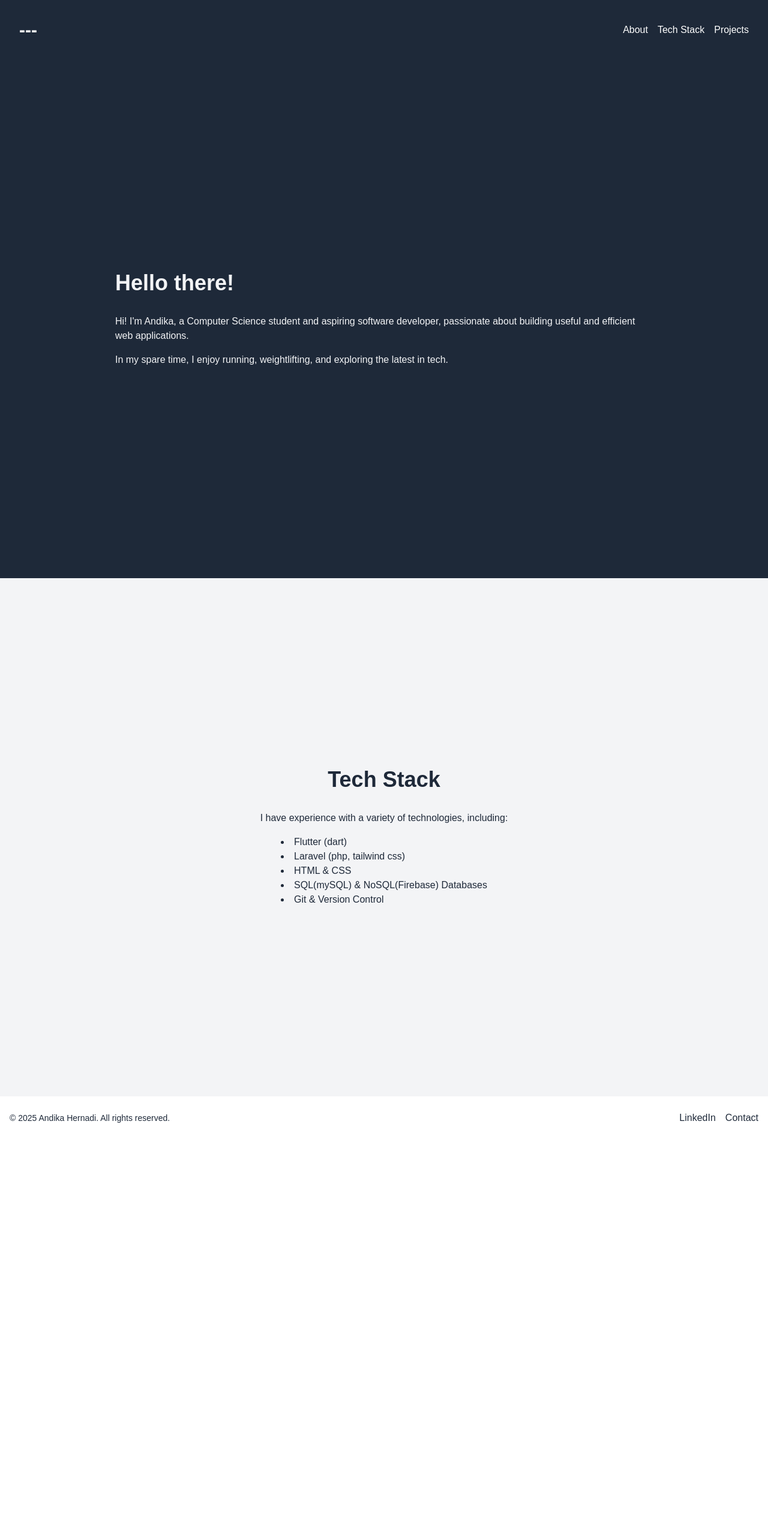
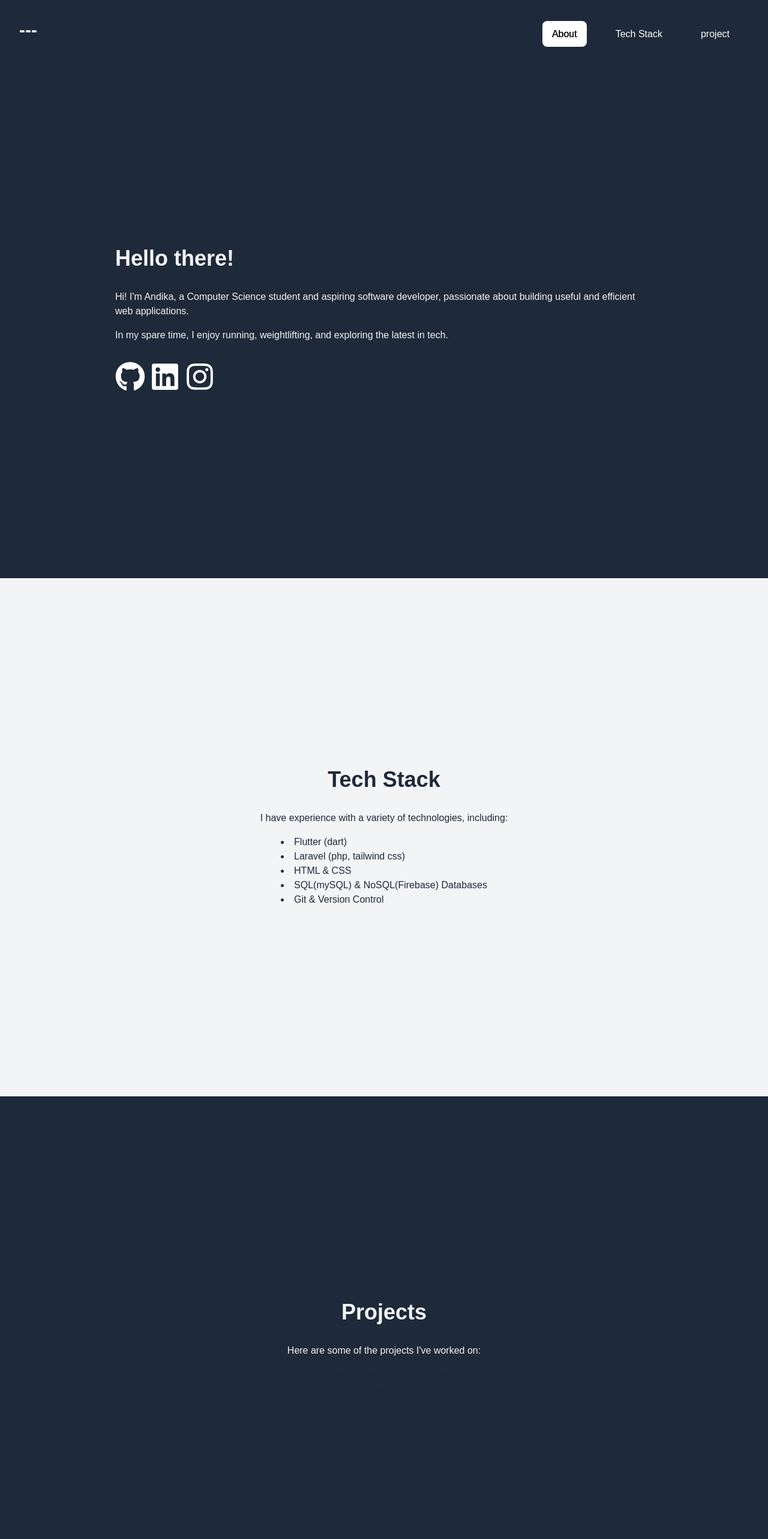
Before and after one commit to SutaSS/portofolio, a Next.js app: page / in a window 1280 px wide. Shown: the top 2566 px of the page at 60% size. Before the commit the page ends 1900 px from the top, so only its background shows below. Built offline with nearby package versions, Linux system fonts and the light colour scheme.

Commit message:
init all page and socmed

```diff
--- a/src/app/components/header.tsx
+++ b/src/app/components/header.tsx
@@ -1,24 +1,35 @@
-import React from 'react'
+import React from "react";
+import GooeyNav from "../reactBits/GooeyNav/GooeyNav";
+
+// update with your own items
+const items = [
+  { label: "About", href: "#about me" },
+  { label: "Tech Stack", href: "#tech stack" },
+  { label: "project", href: "#project" },
+];
 
 const header = () => {
   return (
-    <header className='bg-gray-800 text-white sticky top-0 p-8 z-50'>
-        <nav className='relative w-full flex items-center justify-between'>
+    <header className="bg-gray-800 text-white sticky top-0 p-8 z-50">
+      <nav className="relative w-full flex items-center justify-between">
+        <div>
+          <h1 className="text-3xl font-bold">---</h1>
+        </div>
+        <div style={{ height: "30px", position: "relative" }}>
+          <GooeyNav
+            items={items}
+            particleCount={15}
+            particleDistances={[90, 10]}
+            particleR={100}
+            initialActiveIndex={0}
+            animationTime={600}
+            timeVariance={300}
+            colors={[1, 2, 3, 1, 2, 3, 1, 4]}
+          />
+        </div>
+      </nav>
+    </header>
+  );
+};
 
-            <div>
-                <h1 className='text-3xl font-bold'>---</h1>
-            </div>
-            <div>
-                <ul className='flex space-x-4'>
-                    <li><a href="#about me" className='hover:text-gray-400'>About</a></li>
-                    <li><a href="#tech stack" className='hover:text-gray-400'>Tech Stack</a></li>
-                    <li><a href="#projects" className='hover:text-gray-400'>Projects</a></li>
-                </ul>
-            </div>
-
-        </nav>
-    </header>
-  )
-}
-
-export default header
+export default header;
--- a/src/app/page.tsx
+++ b/src/app/page.tsx
@@ -2,6 +2,7 @@ import Footer from "./components/footer";
 import Header from "./components/header";
 import About from "./section/about";
 import TechStack from "./section/techStack";
+import Project from "./section/project";
 
 export default function Home() {
   return (
@@ -9,6 +10,7 @@ export default function Home() {
       <Header />
       <About />
       <TechStack />
+      <Project />
       <Footer />
     </main>
   );
--- a/src/app/reactBits/GooeyNav/GooeyNav.tsx
+++ b/src/app/reactBits/GooeyNav/GooeyNav.tsx
@@ -185,15 +185,12 @@ const GooeyNav: React.FC<GooeyNavProps> = ({
             color: black;
           }
           .effect.filter {
-            filter: blur(7px) contrast(100) blur(0);
-            mix-blend-mode: lighten;
+            filter: none !important;
+            mix-blend-mode: normal !important;
           }
           .effect.filter::before {
-            content: "";
-            position: absolute;
-            inset: -75px;
-            z-index: -2;
-            background: black;
+            background: transparent !important;
+            inset: 0 !important;
           }
           .effect.filter::after {
             content: "";
--- a/src/app/section/about.tsx
+++ b/src/app/section/about.tsx
@@ -1,4 +1,5 @@
 import React from 'react'
+import { FaGithub, FaLinkedin, FaInstagram } from 'react-icons/fa';
 
 const about = () => {
   return (
@@ -13,6 +14,17 @@ const about = () => {
         <p className="text-gray-100 text-left">
         In my spare time, I enjoy running, weightlifting, and exploring the latest in tech.
         </p>
+        <div className='mt-8 flex items-start space-x-2'>
+            <a href="https://github.com/SutaSS" target="_blank" rel="noopener noreferrer">
+            <FaGithub size = {50} className="text-white hover:text-gray-400 text-2xl" />
+            </a>
+            <a href="https://www.linkedin.com/in/andika-hernadi" target="_blank" rel="noopener noreferrer">
+            <FaLinkedin size = {50} className="text-white hover:text-gray-400 text-2xl" />
+            </a>
+            <a href="https://www.instagram.com/andikahernadi" target="_blank" rel="noopener noreferrer">
+            <FaInstagram size = {50} className="text-white hover:text-gray-400 text-2xl" />
+            </a>
+        </div>
       </div>
     </section>
   )
--- a/src/app/section/project.tsx
+++ b/src/app/section/project.tsx
@@ -0,0 +1,21 @@
+import React from 'react'
+
+const project = () => {
+  return (
+    <section id="project" className="bg-gray-800 p-8">
+      <div className="max-w-4xl min-h-screen mx-auto flex flex-col justify-center items-center">
+        <h2 className="text-gray-100 text-4xl font-extrabold mb-8">Projects</h2>
+        <p className="text-gray-100 mb-4">
+          Here are some of the projects I've worked on:
+        </p>
+        <ul className="list-disc list-inside text-gray-800">
+          <li>Project 1: Description of project 1</li>
+          <li>Project 2: Description of project 2</li>
+          <li>Project 3: Description of project 3</li>
+        </ul>
+      </div>
+    </section>
+  )
+}
+
+export default project
```
Also changed, not shown: package.json (+6 -5 lines), 1 other file (tests, documents, lock files or other folders).
